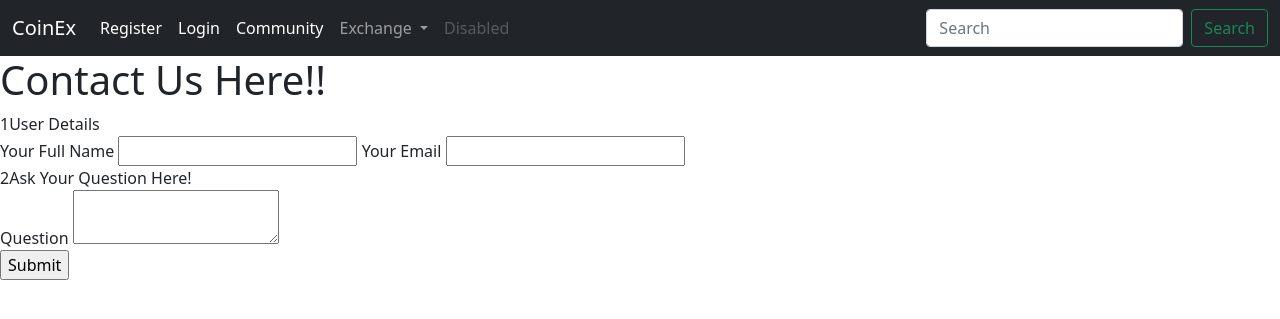
After one commit to italiya07/CoinEx, a Django app: page /contact_us/ in a window 1280 px wide. The commit adds this page. Shown: the top 319 px of the page. Run offline with Django 4.2, Linux system fonts and the light colour scheme.

Commit message:
contact_us page and crypto_list page updated
- added model,url ad view for contact us page
- fixes some issue in crypto list page

```diff
--- a/CoinEx_project/mainApp/admin.py
+++ b/CoinEx_project/mainApp/admin.py
@@ -1,6 +1,6 @@
 from django.contrib import admin
 from django.contrib.auth.admin import UserAdmin
-from .models import User, Cryptocurrency
+from .models import User, Cryptocurrency, ContactUs
 from django.utils.html import format_html
 from django.utils.safestring import mark_safe
 
@@ -55,3 +55,4 @@ class CustomUserAdmin(UserAdmin):
 # Register the CustomUser model with the admin site
 admin.site.register(User, CustomUserAdmin)
 admin.site.register(Cryptocurrency)
+admin.site.register(ContactUs)
--- a/CoinEx_project/mainApp/forms.py
+++ b/CoinEx_project/mainApp/forms.py
@@ -42,3 +42,9 @@ class CustomUserChangeForm(UserChangeForm):
 
 class EmailAuthenticationForm(AuthenticationForm):
     username = forms.EmailField(widget=forms.TextInput(attrs={"autofocus": True}))
+
+
+class ContactForm(forms.Form):
+    user_name = forms.CharField(max_length=100, label='Your Name')
+    email = forms.EmailField(label='Your Email')
+    query = forms.CharField(widget=forms.Textarea, label='Your Query')
--- a/CoinEx_project/mainApp/urls.py
+++ b/CoinEx_project/mainApp/urls.py
@@ -7,6 +7,7 @@ urlpatterns = [
     path('login', views.login, name='login'),
     path('logout', views.logout, name='logout'),
     path('exchange/<str:currency_symbol>/', views.exchange, name='exchange'),
+    path('contact_us/', views.contact_us, name='contact_us'),
     # path('dashboard/', dashboard, name='dashboard'),
     path('crypto_highlights/', views.crypto_highlights, name='crypto_highlights'),
     path('fear_and_greed/', views.fear_and_greed_index, name='fear_and_greed_index'),
--- a/CoinEx_project/mainApp/views.py
+++ b/CoinEx_project/mainApp/views.py
@@ -2,12 +2,13 @@
 from django.http import HttpResponse
 from django.shortcuts import get_object_or_404
 from django.shortcuts import render, redirect
-from .models import FearAndGreedIndex, News, Cryptocurrency
-from .forms import CustomUserForm, EmailAuthenticationForm
+from .models import FearAndGreedIndex, News, Cryptocurrency, ContactUs
+from .forms import CustomUserForm, EmailAuthenticationForm, ContactForm
 from django.contrib.auth.forms import AuthenticationForm
 from django.contrib.auth import login as django_login, authenticate
 from django.contrib.auth.models import auth
 from django.contrib.auth.decorators import login_required
+from datetime import datetime
 
 
 from requests import Request, Session
@@ -131,6 +132,25 @@ def logout(request):
     return redirect("/")
 
 
+def contact_us(request):
+    if request.method == 'POST':
+        form = ContactForm(request.POST)
+        if form.is_valid():
+            # Save the form data to the database
+            contact_submission = ContactUs(
+                customer_name=form.cleaned_data['user_name'],
+                customer_email=form.cleaned_data['email'],
+                query=form.cleaned_data['query'],
+                created_at = datetime.now()
+            )
+            contact_submission.save()
+            return HttpResponse('contact_success')  # Redirect to a success page
+    else:
+        form = ContactForm()
+
+    return render(request, 'CoinEx_Index/contact_us2.html', {'form': form})
+
+
 def crypto_highlights(request):
     all_cryptos = Cryptocurrency.objects.all()
     return render(
--- /dev/null
+++ b/CoinEx_project/templates/CoinEx_Index/contact_us2.html
@@ -0,0 +1,41 @@
+{% extends 'CoinEx_Index/base.html' %}
+{% load static %}
+
+<!-- {%block dostyle %}
+<link href="{% static 'mainApp/core.css'%}" rel="stylesheet">
+{% endblock %} -->
+
+{% block content %}
+<div class="form-style-10">
+    <h1>Contact Us Here!!</h1>
+    <form method="post" action="{% url 'contact_us' %}">
+        {% csrf_token %}
+        <div class="section"><span>1</span>User Details</div>
+        <div class="inner-wrap">
+            <label for="{{ form.user_name.id_for_label }}">Your Full Name
+                <input type="text" name="{{ form.user_name.name }}" id="{{ form.user_name.id_for_label }}" />
+            </label>
+            <label for="{{ form.email.id_for_label }}">Your Email
+                <input type="text" name="{{ form.email.name }}" id="{{ form.email.id_for_label }}" />
+            </label>
+
+        </div>
+
+        <div class="section"><span>2</span>Ask Your Question Here!</div>
+        <div class="inner-wrap">
+            <label for="{{ form.query.id_for_label }}">Question
+                <textarea name="{{ form.query.name }}" id="{{ form.query.id_for_label }}"></textarea>
+            </label>
+        </div>
+
+
+        <div class="button-section">
+            <input type="submit" />
+            <!-- <span class="privacy-policy">
+         <input type="checkbox" name="field7">You agree to our Terms and Policy.
+         </span> -->
+        </div>
+    </form>
+</div>
+
+{% endblock %}
--- a/CoinEx_project/templates/CoinEx_Index/index.html
+++ b/CoinEx_project/templates/CoinEx_Index/index.html
@@ -6,4 +6,6 @@
 {% block cryptoListView %}
 {% include 'CoinEx_Index/cryptoList.html' %}
 {% endblock %}
+
+
 {% endblock %}
```
Also changed, not shown: CoinEx_project/mainApp/models.py (+14 -5 lines), CoinEx_project/templates/CoinEx_Index/contact_us.html (added, +66 -0 lines), CoinEx_project/media/id_or_photo/Asia-After.png (added). Lines whose indentation alone changed are shown as unchanged.
